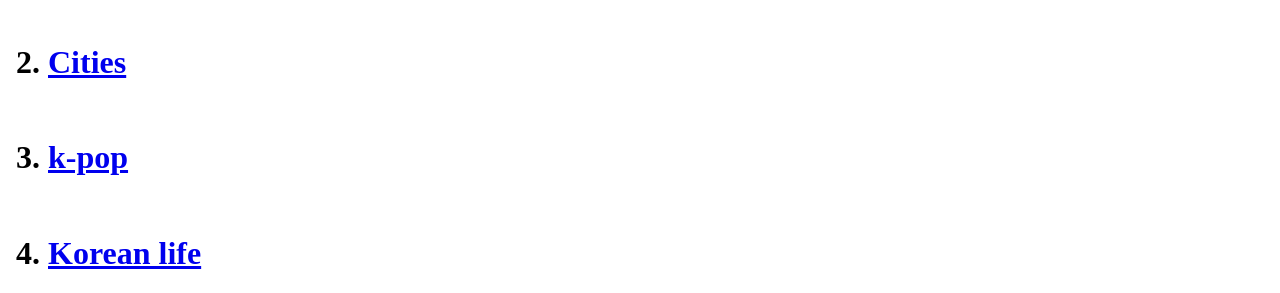
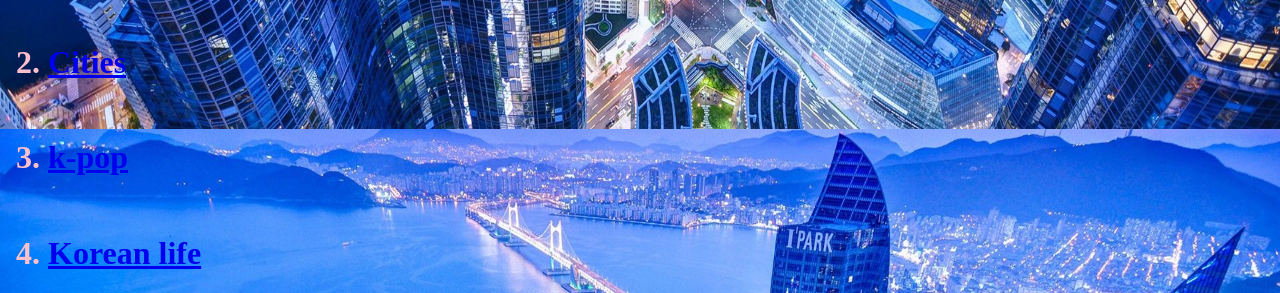
Before and after one commit to South-Korea-Country/Compleanno-Fab.github.io, a plain HTML site: page index.html in a window 1280 px wide. Shown: the part 671-964 px from the top of the page. Drawn offline with Linux system fonts and the light colour scheme.

Commit message:
Update index.html

```diff
--- a/index.html
+++ b/index.html
@@ -7,7 +7,7 @@
 <body>
 <style>
 body {
-  background-image: url('koraim4.jpg');
+  background-image: url('koreaim4.jpg');
   background-repeat: no-repeat;
   background-attachment: fixed;
   background-size: 100% 100%;
@@ -20,7 +20,7 @@ body {
           font-style: Times New Roman;
           color:000066; text-align: ;">
 
- <marquee><font color="000066"> Welcome to South Korea!</marquee>
+ <marquee><font color="pink"> Welcome to South Korea!</marquee>
              </font> </p>
 <p align="center">
      <td><img alt="Bandiera South Korea"
@@ -36,10 +36,10 @@ body {
  </p>
 <p>
  <ol>
-  <h1><td align="center"><font color="Pink"><li><td><a href="cibo.html">Food</a></font></td><br><br></h1>
-  <h1><td align="center"><font color="Pink"><li><td><a href="Seoul.html">Cities</a></font></td><br><br></h1>
-  <h1><td align="center"><font color="Pink"><li><td><a href="k-pop.html">k-pop</a></font></td><br><br></h1>
-  <h1><td align="center"><font color="Pink"><li><td><a href="Koreanlife.html">Korean life</a></font></td></font></td></h1>
+  <h1><td align="center"><font color="Pink"><li><td><a href="cibo.html">Food</a></td><br><br></h1>
+  <h1><td align="center"><font color="Pink"><li><td><a href="Seoul.html">Cities</a></td><br><br></h1>
+  <h1><td align="center"><font color="Pink"><li><td><a href="k-pop.html">k-pop</a></td><br><br></h1>
+  <h1><td align="center"><font color="Pink"><li><td><a href="Koreanlife.html">Korean life</a></td></font></td></h1>
  </ol>
 </p>
 </body>
```
